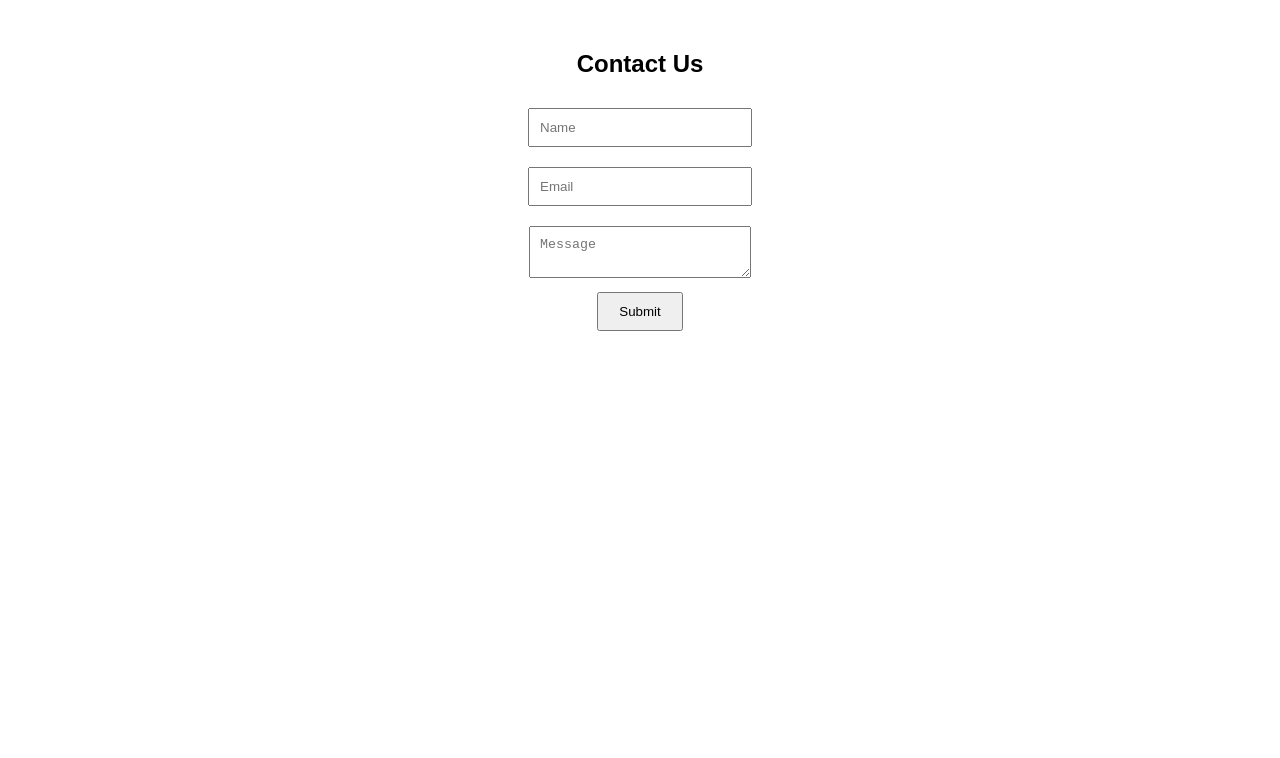
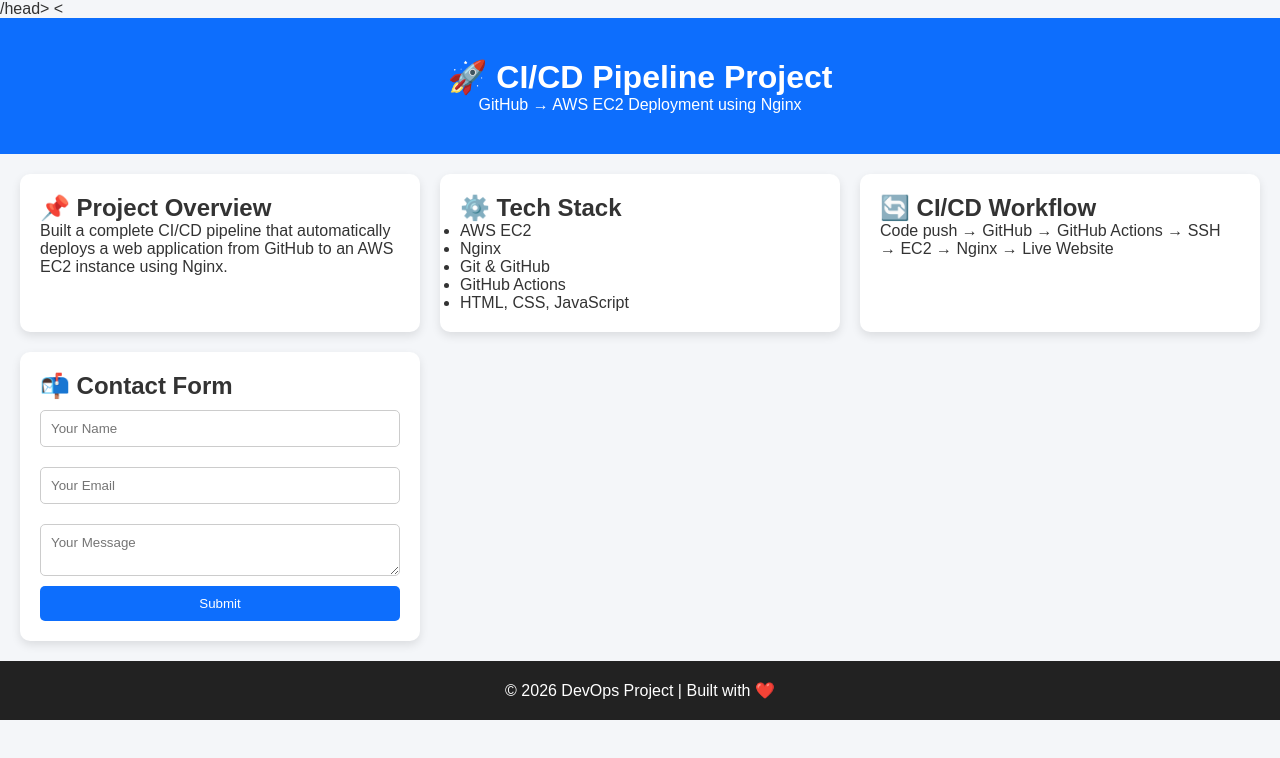
Before and after one commit to analystazhar/devops_repo, a plain HTML site: page index.html in a window 1280 px wide. Drawn offline with Linux system fonts and the light colour scheme.

Commit message:
Fixed JS loading issue

```diff
--- a/index.html
+++ b/index.html
@@ -1,16 +1,61 @@
 <!DOCTYPE html>
-<html>
+<html lang="en">
 <head>
-    <title>Contact Form</title>
+/head>
+
+<body>    <meta charset="UTF-8">
+    <meta name="viewport" content="width=device-width, initial-scale=1.0">
+    <title>DevOps Project | CI/CD Pipeline</title>
     <link rel="stylesheet" href="style.css">
-</head>
-<body>
-    <h2>Contact Us</h2>
-    <form>
-        <input type="text" placeholder="Name" required><br>
-        <input type="email" placeholder="Email" required><br>
-        <textarea placeholder="Message"></textarea><br>
-        <button type="submit">Submit</button>
-    </form>
+  <script src="script.js"></script>
+<
+
+<header>
+    <h1>🚀 CI/CD Pipeline Project</h1>
+    <p>GitHub → AWS EC2 Deployment using Nginx</p>
+</header>
+
+<section class="container">
+    <div class="card">
+        <h2>📌 Project Overview</h2>
+        <p>
+            Built a complete CI/CD pipeline that automatically deploys a web application
+            from GitHub to an AWS EC2 instance using Nginx.
+        </p>
+    </div>
+
+    <div class="card">
+        <h2>⚙️ Tech Stack</h2>
+        <ul>
+            <li>AWS EC2</li>
+            <li>Nginx</li>
+            <li>Git & GitHub</li>
+            <li>GitHub Actions</li>
+            <li>HTML, CSS, JavaScript</li>
+        </ul>
+    </div>
+
+    <div class="card">
+        <h2>🔄 CI/CD Workflow</h2>
+        <p>
+            Code push → GitHub → GitHub Actions → SSH → EC2 → Nginx → Live Website
+        </p>
+    </div>
+
+    <div class="card">
+        <h2>📬 Contact Form</h2>
+        <form>
+            <input type="text" placeholder="Your Name" required>
+            <input type="email" placeholder="Your Email" required>
+            <textarea placeholder="Your Message"></textarea>
+            <button type="submit">Submit</button>
+        </form>
+    </div>
+</section>
+
+<footer>
+    <p>© 2026 DevOps Project | Built with ❤️</p>
+</footer>
+
 </body>
 </html>
--- a/script.js
+++ b/script.js
@@ -0,0 +1,19 @@
+// Simple form handling
+document.addEventListener("DOMContentLoaded", function () {
+    const form = document.querySelector("form");
+
+    form.addEventListener("submit", function (e) {
+        e.preventDefault(); // stop page reload
+
+        const name = document.querySelector("input[type='text']").value;
+        const email = document.querySelector("input[type='email']").value;
+        const message = document.querySelector("textarea").value;
+
+        if (name && email) {
+            alert(`Thank you ${name}! Your message has been received 🚀`);
+            form.reset();
+        } else {
+            alert("Please fill all required fields!");
+        }
+    });
+});
--- a/style.css
+++ b/style.css
@@ -1,13 +1,81 @@
+* {
+    margin: 0;
+    padding: 0;
+    box-sizing: border-box;
+    font-family: Arial, sans-serif;
+}
+
 body {
-    font-family: Arial;
+    background: #f4f6f9;
+    color: #333;
+}
+
+/* Header */
+header {
+    background: #0d6efd;
+    color: white;
     text-align: center;
-    margin-top: 50px;
+    padding: 40px 20px;
 }
+
+/* Container */
+.container {
+    display: grid;
+    grid-template-columns: repeat(auto-fit, minmax(300px, 1fr));
+    padding: 20px;
+    gap: 20px;
+}
+
+/* Cards */
+.card {
+    background: white;
+    padding: 20px;
+    border-radius: 10px;
+    box-shadow: 0 4px 10px rgba(0,0,0,0.1);
+    transition: 0.3s;
+}
+
+.card:hover {
+    transform: translateY(-5px);
+}
+
+/* Form */
+form {
+    display: flex;
+    flex-direction: column;
+}
+
 input, textarea {
-    margin: 10px;
+    margin: 10px 0;
     padding: 10px;
-    width: 200px;
+    border-radius: 5px;
+    border: 1px solid #ccc;
 }
+
 button {
-    padding: 10px 20px;
+    padding: 10px;
+    border: none;
+    background: #0d6efd;
+    color: white;
+    border-radius: 5px;
+    cursor: pointer;
 }
+
+button:hover {
+    background: #084298;
+}
+
+/* Footer */
+footer {
+    text-align: center;
+    padding: 20px;
+    background: #222;
+    color: white;
+}
+
+/* Responsive */
+@media (max-width: 600px) {
+    header h1 {
+        font-size: 22px;
+    }
+}
```
